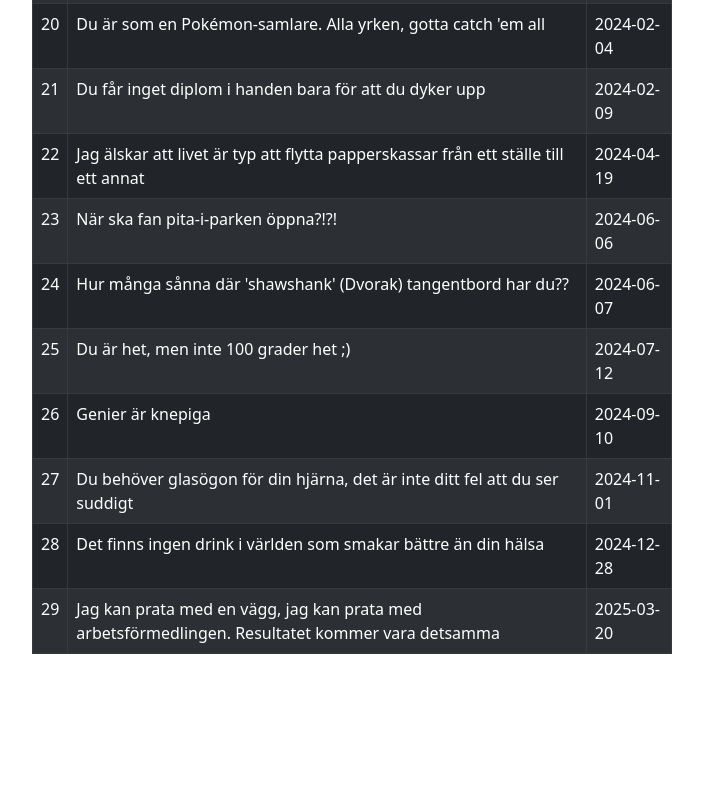
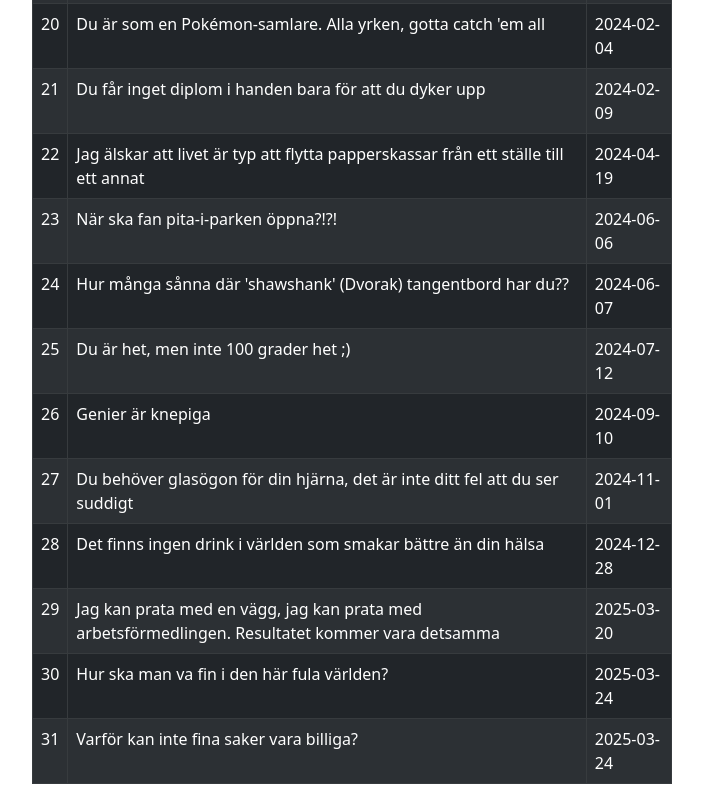
Before and after one commit to Stenstromen/filosofiskaeleonora, a React (Vite) app: page /all in a window 1280 px wide. Shown: the part 1401-2201 px from the top of the page, without its empty margins (288-991 px from the left). Before the commit the page ends 2071 px from the top, so only its background shows below. Built offline with nearby package versions, Linux system fonts and the light colour scheme.

Commit message:
Added Quotes

```diff
--- a/src/assets/Quotes.js
+++ b/src/assets/Quotes.js
@@ -149,8 +149,19 @@ const Quotes = [
   },
   {
     id: 29,
-    quote: "Jag kan prata med en vägg, jag kan prata med arbetsförmedlingen. Resultatet kommer vara detsamma",
+    quote:
+      "Jag kan prata med en vägg, jag kan prata med arbetsförmedlingen. Resultatet kommer vara detsamma",
     date: "2025-03-20",
+  },
+  {
+    id: 30,
+    quote: "Hur ska man va fin i den här fula världen?",
+    date: "2025-03-24",
+  },
+  {
+    id: 31,
+    quote: "Varför kan inte fina saker vara billiga?",
+    date: "2025-03-24",
   },
 ];
 
```
